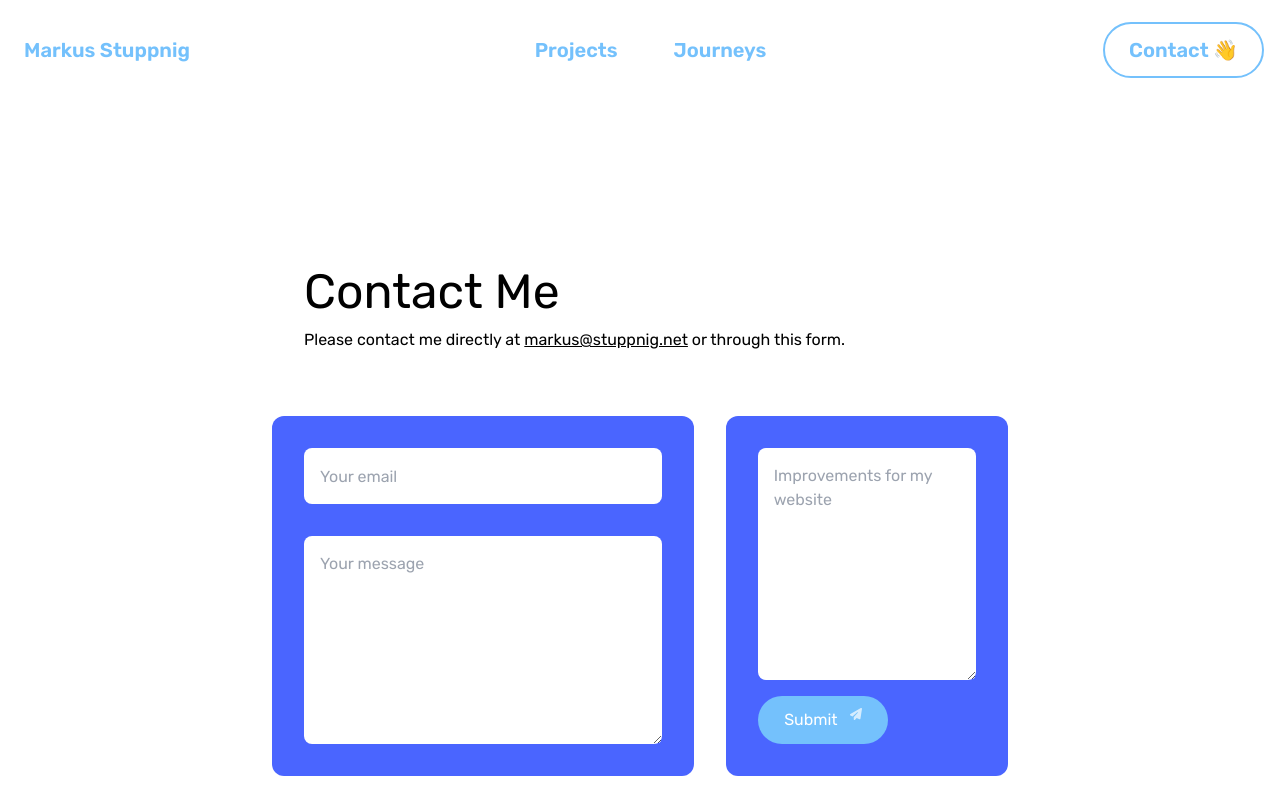
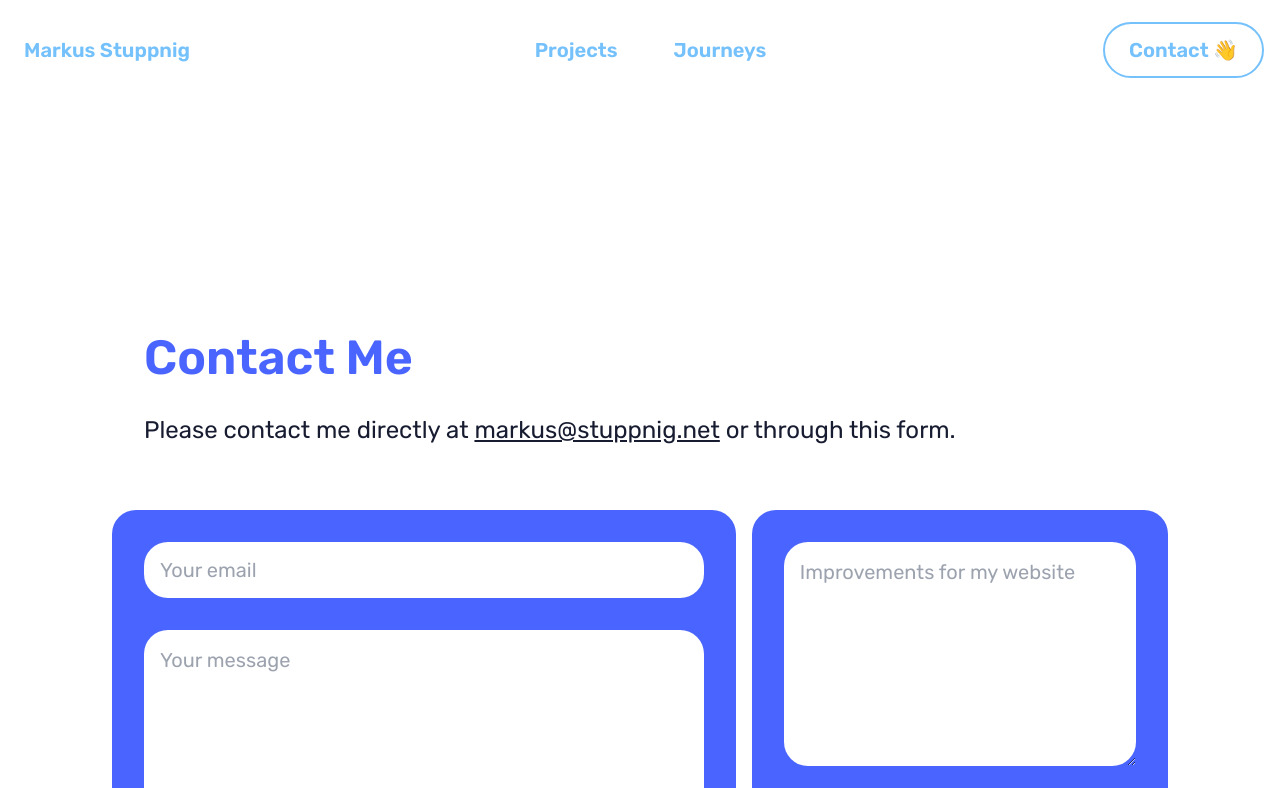
Before and after one commit to Markus-Stuppnig/Website, a Next.js app: page /contact in a window 1280 px wide. Shown: the top 788 px of the page. Built offline with nearby package versions, Linux system fonts and the light colour scheme.

Commit message:
includes rating in email; improves contact component looks

```diff
--- a/app/api/email/route.tsx
+++ b/app/api/email/route.tsx
@@ -3,7 +3,7 @@ import nodemailer from 'nodemailer';
 import Mail from 'nodemailer/lib/mailer';
 
 export async function POST(request: NextRequest) {
-  const { email, message } = await request.json();
+  const { email, message, rating } = await request.json();
 
   const transport = nodemailer.createTransport({
 	host: "mail.privateemail.com",
@@ -29,7 +29,7 @@ export async function POST(request: NextRequest) {
     to: process.env.MY_EMAIL,
     // cc: email, (uncomment this line if you want to send a copy to the sender)
     subject: `Message from Contact Form via Website`,
-    text: `${email} sent you a message:\n${message}`,
+    text: `${email} sent you a message:\n\n${message}\n\nAdditional Rating:\n${rating}`,
   };
 
   const sendMailPromise = () =>
--- a/components/Contact/Contact.tsx
+++ b/components/Contact/Contact.tsx
@@ -23,18 +23,18 @@ export default function Contact() {
   return (
     <div className="flex justify-center w-full h-screen items-center">
       <div className="w-full flex justify-center">
-        <div className="flex flex-col justify-start w-full max-w-[50rem] rounded-2xl p-[2rem]">
+        <div className="flex flex-col justify-start w-full max-w-[70rem] p-[2rem]">
 
           <div className="flex flex-col p-[2rem] mb-[2rem] rounded-xl">
-            <SectionHeading>Contact me</SectionHeading>
+            <SectionHeading additional="mt-[10rem] font-semibold mb-5" textColor="text-secondary">Contact me</SectionHeading>
 
-            <p>
+            <h4 className="text-2xl text-black">
               Please contact me directly at{" "}
               <a className="underline" href="mailto:markus@stuppnig.net">
               markus@stuppnig.net
               </a>{" "}
               or through this form.
-            </p>
+            </h4>
           </div>
 
           <form
@@ -42,9 +42,9 @@ export default function Contact() {
             onSubmit={handleSubmit(onSubmit)}
           >
             <div className="flex w-full flex-row">
-              <div className="flex flex-col w-3/5 mr-[2rem] p-[2rem] bg-secondary rounded-xl">
+              <div className="flex flex-col w-3/5 mr-[1rem] p-[2rem] bg-secondary rounded-3xl">
                 <input
-                  className={`h-14 px-4 rounded-lg transition-all`}
+                  className={`h-14 px-4 text-xl rounded-3xl transition-all`}
                   type="email"
                   required
                   maxLength={500}
@@ -52,23 +52,24 @@ export default function Contact() {
                   {...register('email', { required: true })}
                 />
                 <textarea
-                  className={`h-52 mt-[2rem] rounded-lg borderBlack p-4 transition-all`}
+                  className={`h-52 mt-[2rem] text-xl rounded-3xl borderBlack p-4 transition-all`}
                   placeholder="Your message"
                   required
                   maxLength={5000}
                   {...register('message', { required: true })}
                 />
               </div>
-              <div className="flex flex-col h-full w-2/5 p-[2rem] bg-secondary rounded-xl">
+              <div className="flex flex-col h-full w-2/5 p-[2rem] bg-secondary rounded-3xl">
                 <textarea
-                  className={`h-full w-full rounded-lg borderBlack p-4 transition-all`}
+                  className={`h-full w-full text-xl rounded-3xl borderBlack p-4 transition-all`}
                   placeholder="Improvements for my website"
+                  required
                   maxLength={5000}
                   {...register('rating', { required: true })}
                 />
                 <button
                   type="submit"
-                  className={`bg-primary mt-4 hover:bg-primary ease-in-out duration-300 group flex items-center justify-center gap-2 h-[3.031rem] w-[8.14rem] text-white rounded-full outline-none transition-all`}
+                  className={`bg-primary mt-6 text-xl hover:bg-primary ease-in-out duration-300 group flex items-center justify-center gap-2 h-[3.031rem] w-[8.14rem] text-white rounded-full outline-none transition-all`}
                   disabled={false}
                 >
                   <div className="flex flex-row focus:scale-110 hover:scale-110 px-7 py-3">
```
